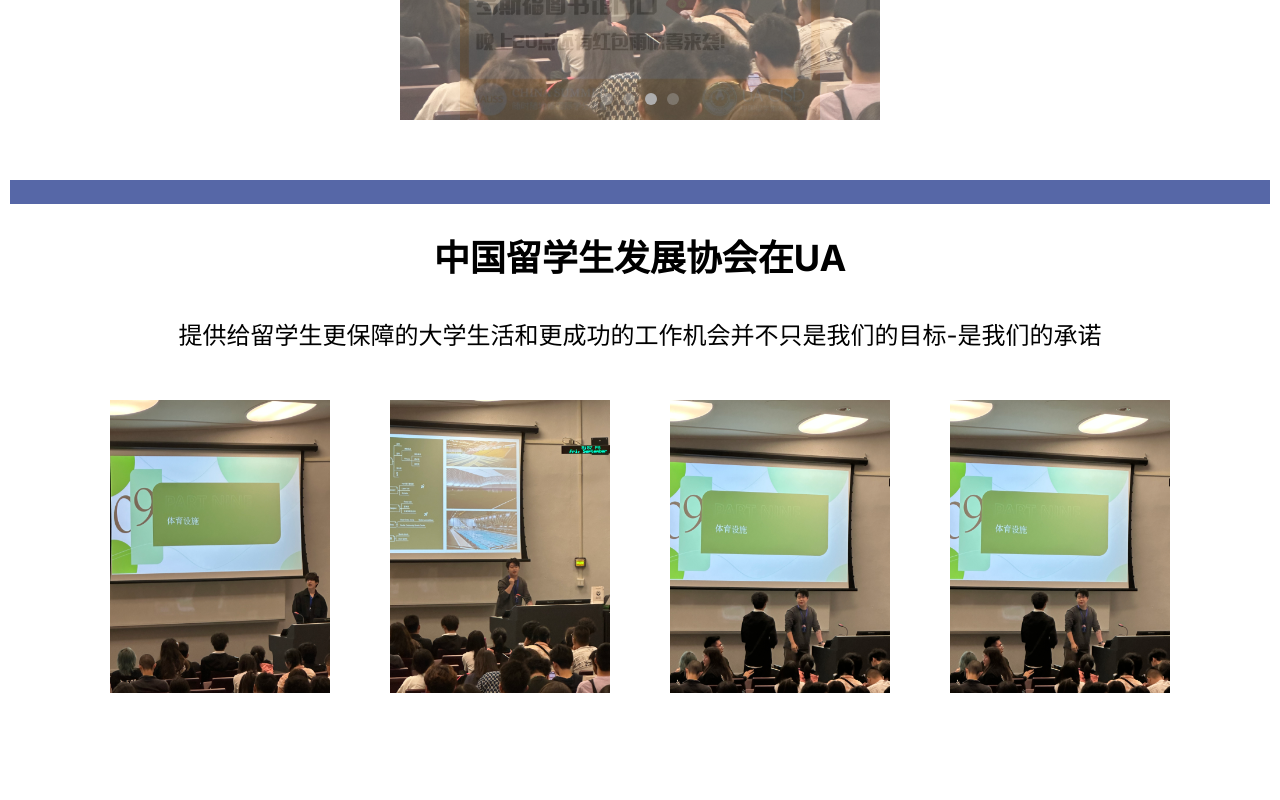
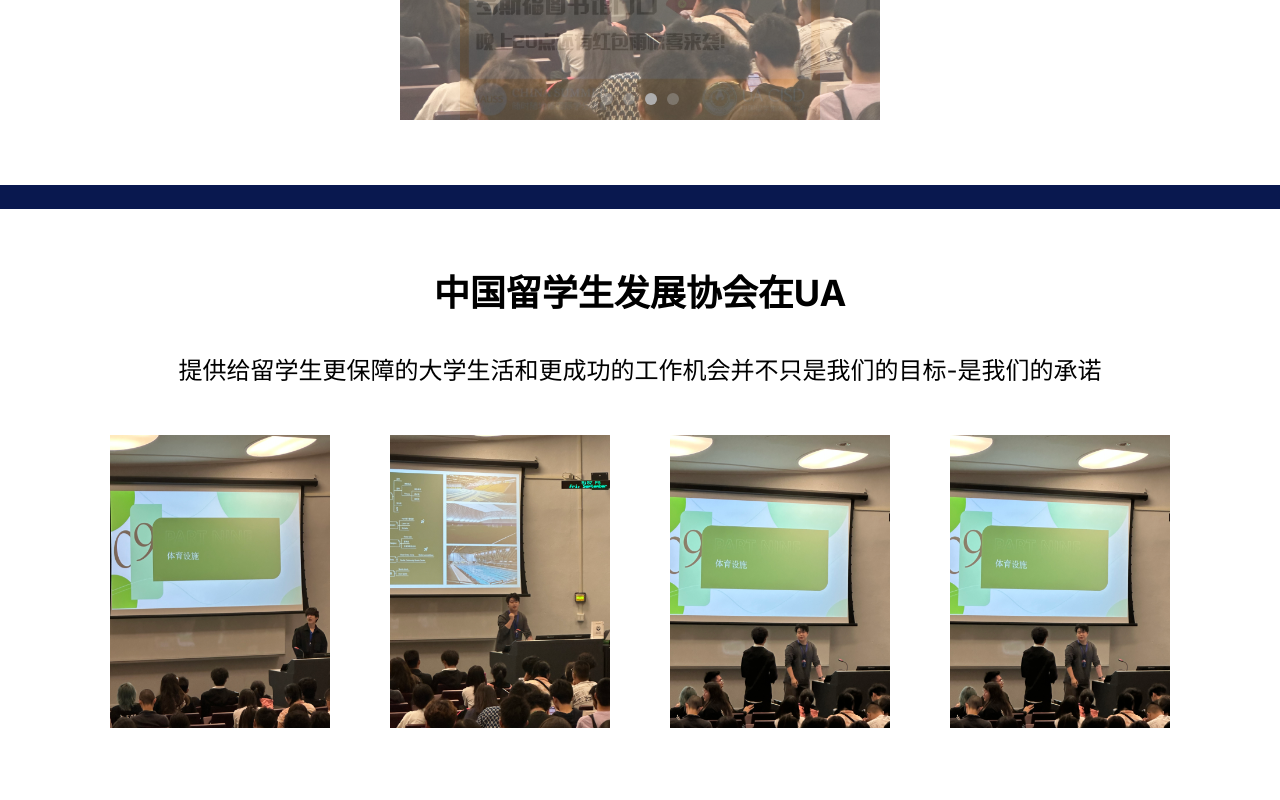
Before and after one commit to Team45Tech/CISD-Frontend, a Next.js app: page / in a window 1280 px wide. Shown: the part 600-1400 px from the top of the page. Built offline with nearby package versions, Linux system fonts and the light colour scheme.

Commit message:
Update student.css

```diff
--- a/app/components/Home/Student/student.css
+++ b/app/components/Home/Student/student.css
@@ -8,16 +8,17 @@
   background-color: white;
   color: black;
   height: 95vh;
-  padding: 10px;
+  padding-top: 15px;
 }
 
 .about_header {
+  padding-top: 30px;
   width: 100%;
   font-size: 36px;
   font-weight: bold;
   margin-top: 50px;
   z-index: 10;
-  border-top: 24px solid var(--secondary-color);
+  border-top: 24px solid var(--main-color);
   line-height: 3;
 }
 
```
